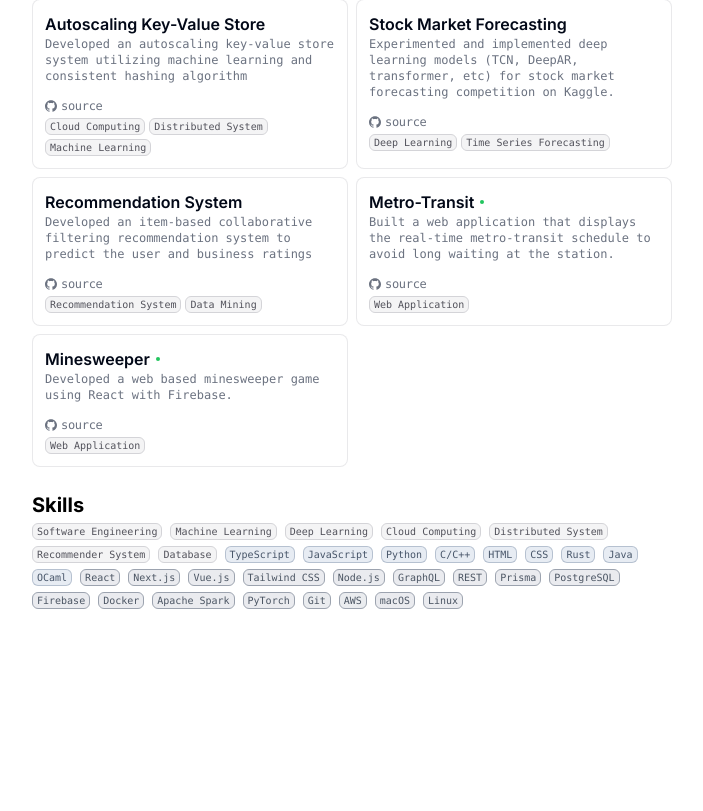
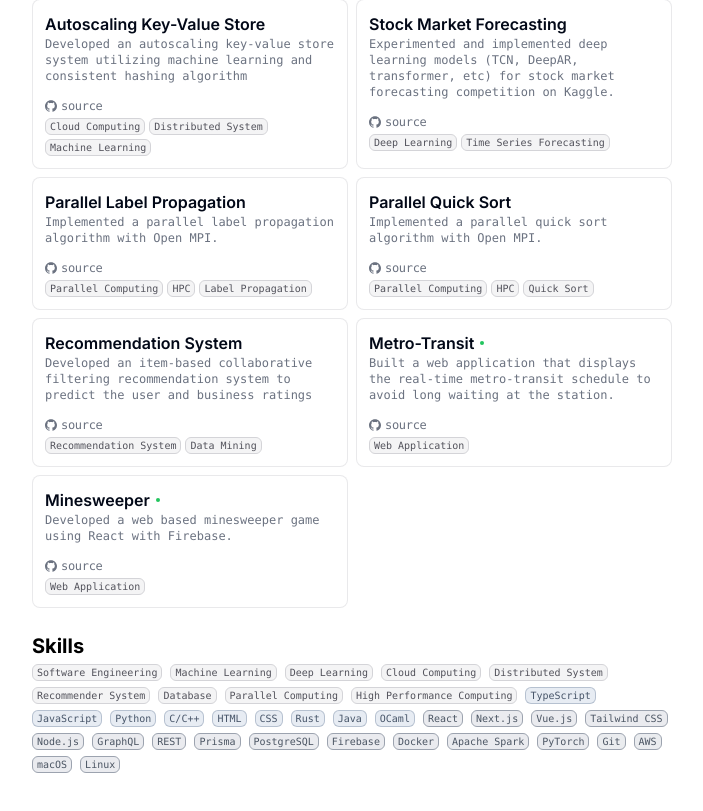
Before and after one commit to jxianc/jxian.dev, a Next.js app: page / in a window 1280 px wide. Shown: the part 705-1516 px from the top of the page, without its empty margins (288-991 px from the left). Before the commit the page ends 1354 px from the top, so only its background shows below. Built offline with nearby package versions, Linux system fonts and the light colour scheme.

Commit message:
update resume and projects

```diff
--- a/src/data/resume-data.ts
+++ b/src/data/resume-data.ts
@@ -116,6 +116,29 @@ export const resumeData = {
       endDate: "",
     },
     {
+      title: "Parallel Label Propagation",
+      description:
+        "Implemented a parallel label propagation algorithm with Open MPI.",
+      tags: ["Parallel Computing", "HPC", "Label Propagation"],
+      technologies: [],
+      details: [],
+      source: "https://github.com/jxianc/lp-mpi",
+      demo: "",
+      startDate: "",
+      endDate: "",
+    },
+    {
+      title: "Parallel Quick Sort",
+      description: "Implemented a parallel quick sort algorithm with Open MPI.",
+      tags: ["Parallel Computing", "HPC", "Quick Sort"],
+      technologies: [],
+      details: [],
+      source: "https://github.com/jxianc/qs-mpi",
+      demo: "",
+      startDate: "",
+      endDate: "",
+    },
+    {
       title: "Recommendation System",
       description:
         "Developed an item-based collaborative filtering recommendation system to predict the user and business ratings",
@@ -161,6 +184,8 @@ export const resumeData = {
       "Distributed System",
       "Recommender System",
       "Database",
+      "Parallel Computing",
+      "High Performance Computing",
     ],
     languages: [
       "TypeScript",
```
Also changed, not shown: 1 other file (tests, documents, lock files or other folders).
